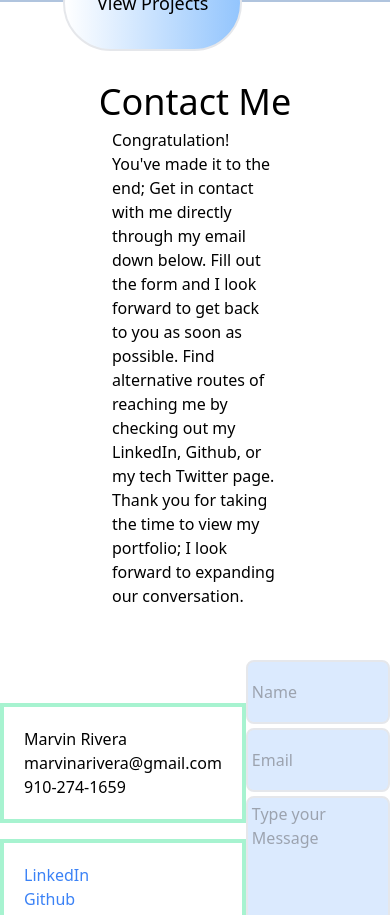
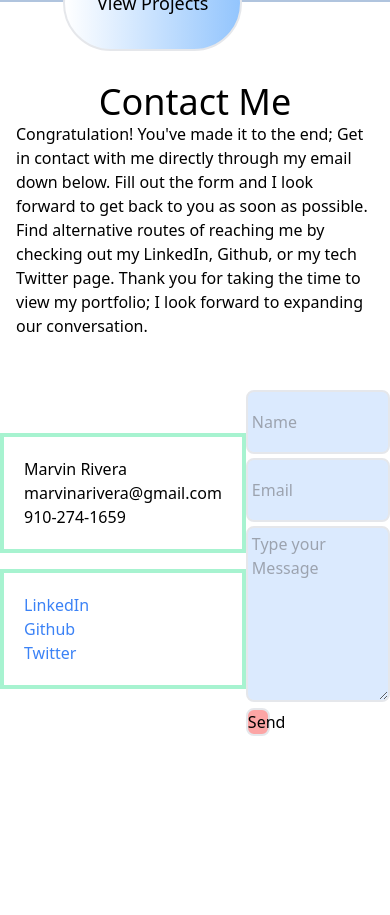
Before and after one commit to kdlo-al/NEW-PORTFOLIO, a React (Create React App) app: page / in a window 390 px wide. Shown: the part 1240-2155 px from the top of the page. After the commit the page ends 2056 px from the top, so only its background shows below. Built offline with nearby package versions, Linux system fonts and the light colour scheme; grey boxes are pictures that could not be loaded.

Commit message:
made the contact paragraph accessible

```diff
--- /dev/null
+++ b/src/Components/ContactMe/ContactMe.css
@@ -0,0 +1,5 @@
+@media only screen and (max-width: 770px) {
+    .contact-me-paragraph {
+        margin: 0 1rem;
+    }
+}
--- a/src/Components/ContactMe/ContactMe.js
+++ b/src/Components/ContactMe/ContactMe.js
@@ -1,4 +1,5 @@
 import React, { Component } from 'react';
+import './ContactMe.css';
 
 class ContactMe extends Component {
     render() {
@@ -6,7 +7,7 @@ class ContactMe extends Component {
             <div id="contact-me" className="my-20 w-full">
                 <div>
                     <h2 className="text-4xl text-center">Contact Me</h2>
-                    <p className="mt-1.5 mx-28">Congratulation! You've made it to the end; Get in contact with me directly through my email down below. Fill out the form and I look forward to get back to you as soon as possible. Find alternative routes of reaching me by checking out my LinkedIn, Github, or my tech Twitter page. Thank you for taking the time to view my portfolio; I look forward to expanding our conversation.  </p>
+                    <p className="contact-me-paragraph mt-1.5 mx-28">Congratulation! You've made it to the end; Get in contact with me directly through my email down below. Fill out the form and I look forward to get back to you as soon as possible. Find alternative routes of reaching me by checking out my LinkedIn, Github, or my tech Twitter page. Thank you for taking the time to view my portfolio; I look forward to expanding our conversation.  </p>
                 </div>
 
                 <div className="flex justify-around items-center mt-12">
```
